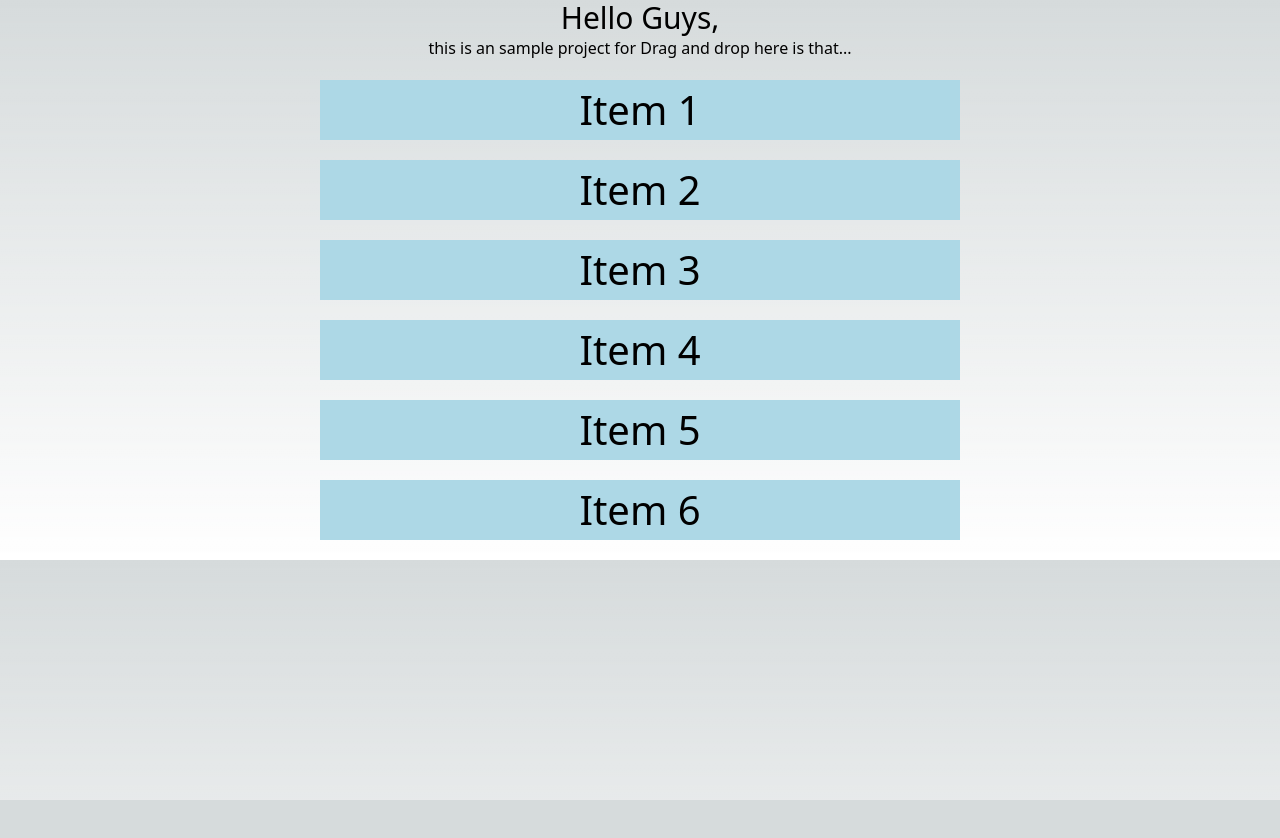
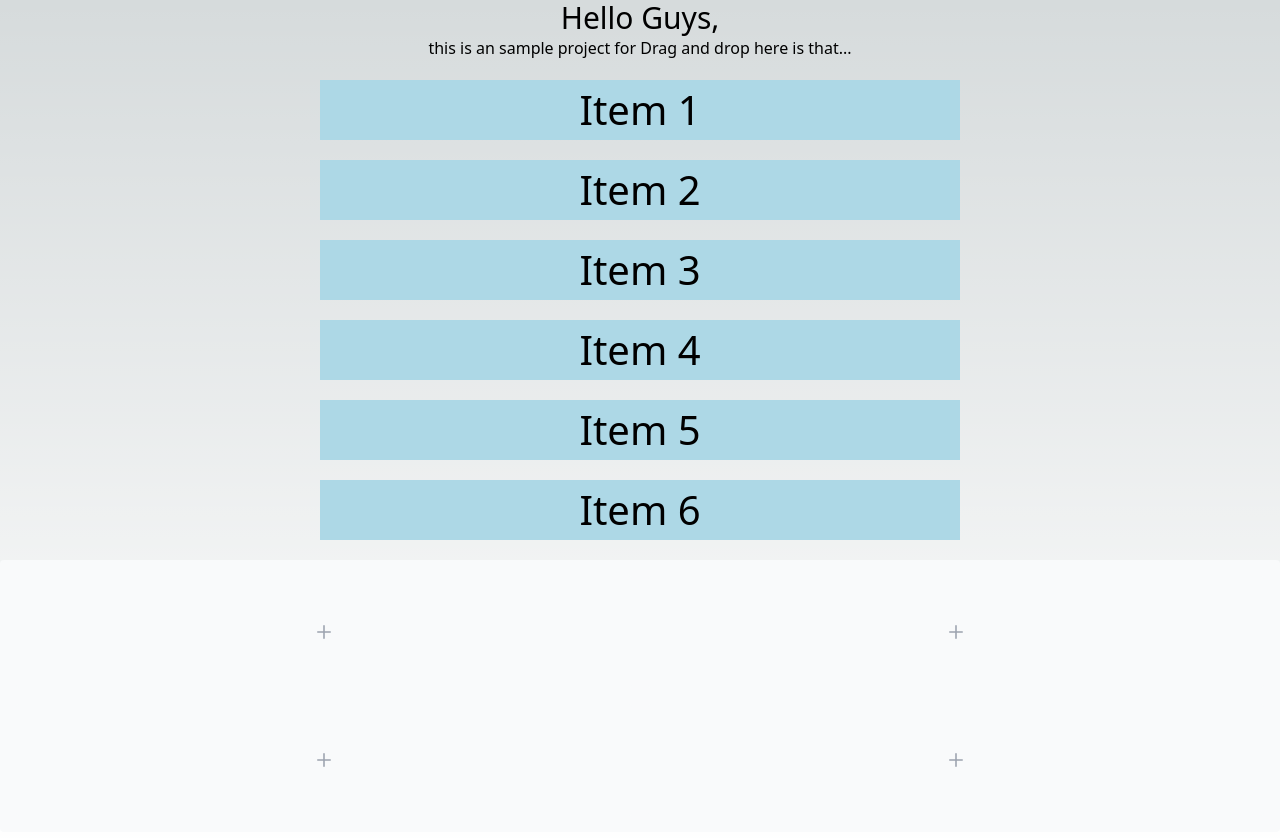
Before and after one commit to shaheedulaslam/Drag-drop-sample-next-.s, a Next.js app: page / in a window 1280 px wide. Shown: the top 838 px of the page. Before the commit the page ends 800 px from the top, so only its background shows below. Built offline with nearby package versions, Linux system fonts and the light colour scheme.

Commit message:
drag field setted

```diff
--- a/src/components/DragDrop.js
+++ b/src/components/DragDrop.js
@@ -1,4 +1,5 @@
 import React, { useRef, useState } from 'react';
+import DragAndDropExample from './DragDrop1';
 
 export default function DragDrop() {
   const dragItem = useRef();
@@ -33,6 +34,7 @@
     <>
       {list &&
         list.map((item, index) => (
+          <>
           <div
             style={{
               backgroundColor: 'lightblue',
@@ -48,11 +50,12 @@
             onDragOver={(e) => e.preventDefault()}
             onDrop={drop}
             key={index}
-            draggable
-          >
+            draggable>
             {item}
           </div>
+          </>
         ))}
+       <DragAndDropExample drop={drop} allowDrop={(e) => e.preventDefault()}/>
     </>
   );
 }
--- /dev/null
+++ b/src/components/DragDrop1.js
@@ -0,0 +1,46 @@
+import React from 'react';
+
+
+const DragAndDropExample = ({drop,allowDrop}) => {
+  return (
+    <div className="text-center">
+            <div
+            id="div1"
+            class="p-4 mb-4 rounded bg-gray-50">
+
+            <div class="grid grid-cols-2 gap-4">
+            <div class="flex items-center justify-center rounded bg-gray-50 h-28 dark:bg-gray-800" onDrop={drop} onDragOver={allowDrop}>
+              <p class="text-2xl text-gray-400 dark:text-gray-500">
+                <svg class="w-3.5 h-3.5" aria-hidden="true" xmlns="http://www.w3.org/2000/svg" fill="none" viewBox="0 0 18 18">
+                  <path stroke="currentColor" stroke-linecap="round" stroke-linejoin="round" stroke-width="2" d="M9 1v16M1 9h16" />
+                </svg>
+              </p>
+            </div>
+            <div class="flex items-center justify-center rounded bg-gray-50 h-28 dark:bg-gray-800" onDrop={drop} onDragOver={allowDrop}>
+              <p class="text-2xl text-gray-400 dark:text-gray-500">
+                <svg class="w-3.5 h-3.5" aria-hidden="true" xmlns="http://www.w3.org/2000/svg" fill="none" viewBox="0 0 18 18">
+                  <path stroke="currentColor" stroke-linecap="round" stroke-linejoin="round" stroke-width="2" d="M9 1v16M1 9h16" />
+                </svg>
+              </p>
+            </div>
+            <div class="flex items-center justify-center rounded bg-gray-50 h-28 dark:bg-gray-800" onDrop={drop} onDragOver={allowDrop}>
+              <p class="text-2xl text-gray-400 dark:text-gray-500">
+                <svg class="w-3.5 h-3.5" aria-hidden="true" xmlns="http://www.w3.org/2000/svg" fill="none" viewBox="0 0 18 18">
+                  <path stroke="currentColor" stroke-linecap="round" stroke-linejoin="round" stroke-width="2" d="M9 1v16M1 9h16" />
+                </svg>
+              </p>
+            </div>
+            <div class="flex items-center justify-center rounded bg-gray-50 h-28 dark:bg-gray-800" onDrop={drop} onDragOver={allowDrop}>
+              <p class="text-2xl text-gray-400 dark:text-gray-500">
+                <svg class="w-3.5 h-3.5" aria-hidden="true" xmlns="http://www.w3.org/2000/svg" fill="none" viewBox="0 0 18 18">
+                  <path stroke="currentColor" stroke-linecap="round" stroke-linejoin="round" stroke-width="2" d="M9 1v16M1 9h16" />
+                </svg>
+              </p>
+            </div>
+          </div>
+          </div>
+    </div>
+  );
+};
+
+export default DragAndDropExample;
--- a/src/pages/index.js
+++ b/src/pages/index.js
@@ -1,6 +1,7 @@
 import Image from 'next/image'
 import { Inter } from 'next/font/google'
 import DragDrop from '@/components/DragDrop'
+import DragAndDropExample from '@/components/DragDrop1'
 
 
 export default function Home() {
```
Also changed, not shown: package.json (+5 -5 lines), public/api.jpg (added).
